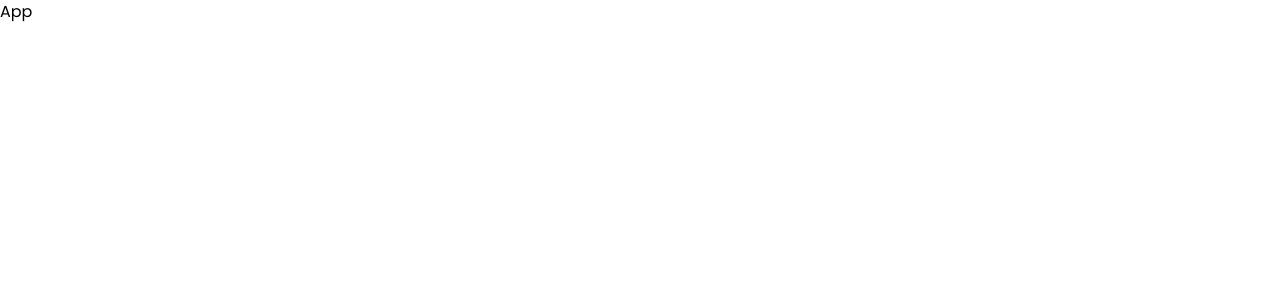
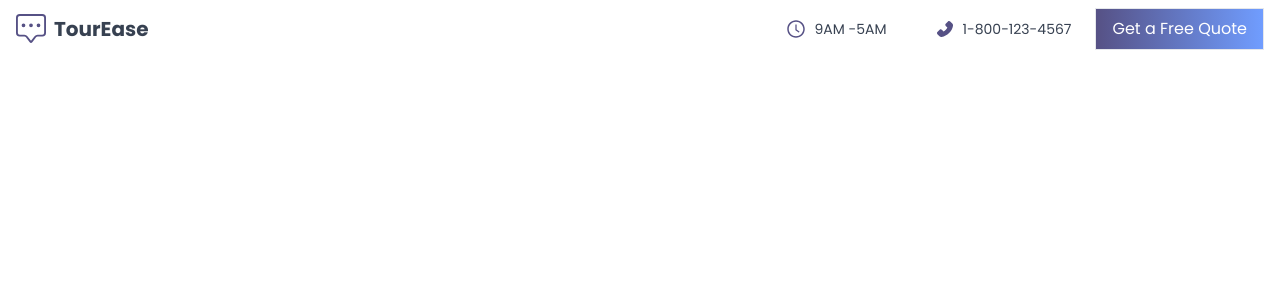
Before and after one commit to kingmalitha/TourEase-Small-Tour-Guide-Website, a React (Vite) app: page / in a window 1280 px wide. Shown: the top 300 px of the page. Built offline with nearby package versions, Linux system fonts and the light colour scheme.

Commit message:
02. TopBar Finished

```diff
--- a/src/App.jsx
+++ b/src/App.jsx
@@ -1,7 +1,13 @@
 import React from "react";
 
+import TopBar from "./components/TopBar";
+
 const App = () => {
-  return <div>App</div>;
+  return (
+    <>
+      <TopBar />
+    </>
+  );
 };
 
 export default App;
--- a/src/components/TopBar.jsx
+++ b/src/components/TopBar.jsx
@@ -1,7 +1,27 @@
 import React from "react";
+import { AiFillPhone, AiOutlineClockCircle } from "react-icons/ai";
+import { BsChatSquareDots } from "react-icons/bs";
 
 const TopBar = () => {
-  return <div>TopBar</div>;
+  return (
+    <div className="flex justify-between items-center px-4 py-2">
+      <div className="flex items-center">
+        <BsChatSquareDots size={30} className="text-primaryDark mr-2" />
+        <h1 className="text-xl font-bold text-gray-700">TourEase</h1>
+      </div>
+      <div className="flex">
+        <div className="hidden md:flex items-center px-6">
+          <AiOutlineClockCircle size={20} className="mr-2 text-primaryDark" />
+          <p className="text-sm text-gray-700">9AM -5AM</p>
+        </div>
+        <div className="hidden md:flex items-center px-6">
+          <AiFillPhone size={20} className="mr-2 text-primaryDark" />
+          <p className="text-sm text-gray-700">1-800-123-4567</p>
+        </div>
+        <button>Get a Free Quote</button>
+      </div>
+    </div>
+  );
 };
 
 export default TopBar;
--- a/tailwind.config.js
+++ b/tailwind.config.js
@@ -2,7 +2,12 @@
 export default {
   content: ["./index.html", "./src/**/*.{js,ts,jsx,tsx}"],
   theme: {
-    extend: {},
+    extend: {
+      colors: {
+        primaryDark: "#565185",
+        primaryLight: "#709dff",
+      },
+    },
   },
   plugins: [],
 };
```
Also changed, not shown: src/index.css (+14 -17 lines).
